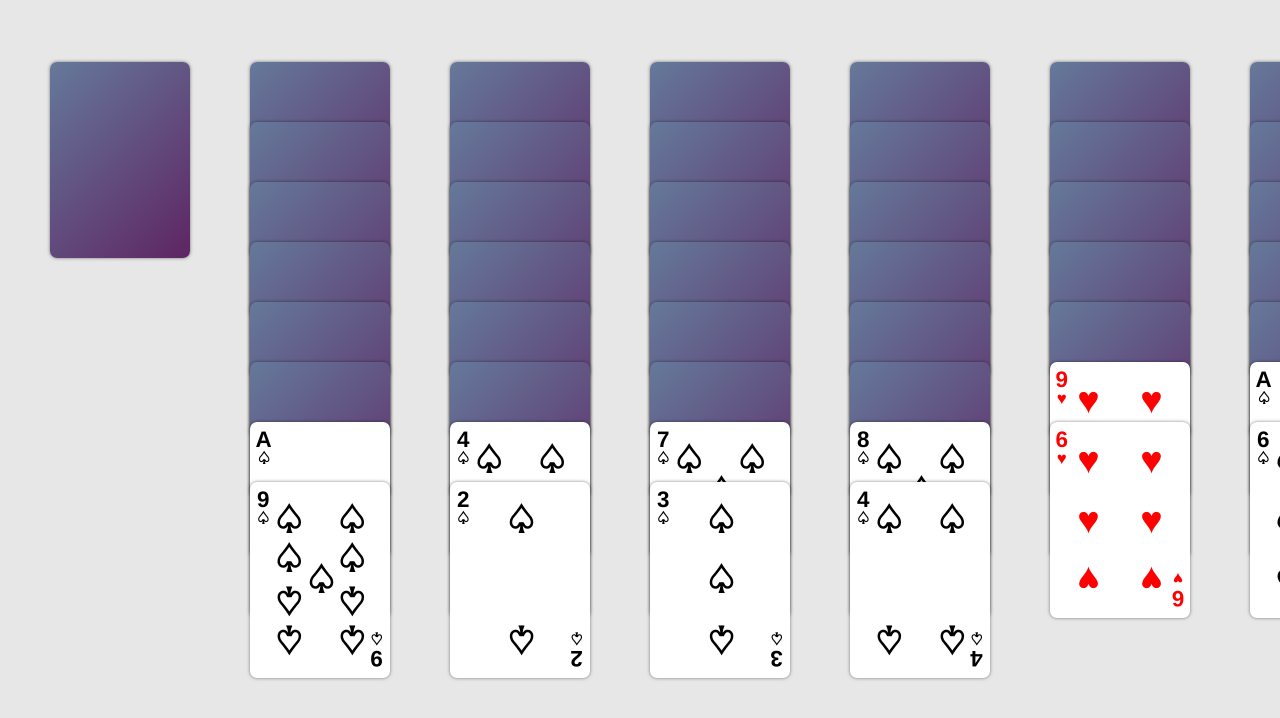
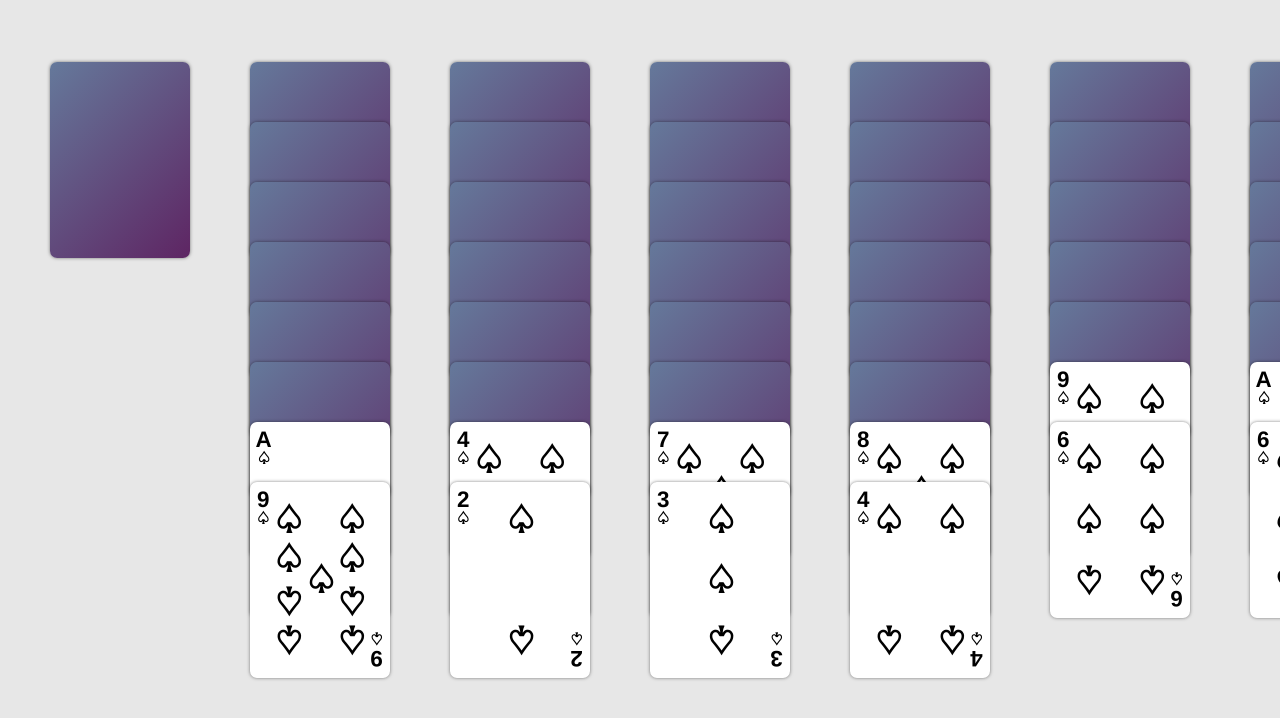
Before and after one commit to mestachs/besolitair, a React (Vite) app: page / in a window 1280 px wide. Both pictures are taken after a click on the element 120 px from the left and 160 px from the top of the page. Shown: the top 718 px of the page. Built offline with nearby package versions, Linux system fonts and the light colour scheme.

Commit message:
Implements move to first possible move on click

```diff
--- a/src/App.jsx
+++ b/src/App.jsx
@@ -85,11 +85,60 @@ const toGame = (cards) => {
   };
 };
 
+const cloneGame = (game) => JSON.parse(JSON.stringify(game));
+
+const lastCard = (deck) => deck.cards[deck.cards.length - 1];
+
+const possibleMoves = (card, game) => {
+  const moves = [];
+  if (card.visible) {
+    for (let deck of game.decks) {
+      const cardIndex = deck.cards.findIndex((c) => c.id === card.id);
+      if (cardIndex >= 0) {
+        const playableDecks = game.decks.filter((deck) => {
+          const candidateCard = lastCard(deck);
+          if (candidateCard == undefined) {
+            return true;
+          }
+          if (candidateCard.rank - 1 == card.rank) {
+            return true;
+          }
+        });
+
+        playableDecks.forEach((targetDeck) =>
+          moves.push({
+            card: card,
+            sourceDeck: deck,
+            sourceCardIndex: cardIndex,
+            targetDeck: targetDeck,
+          })
+        );
+      }
+    }
+  }
+  return moves;
+};
+
+const moveCard = (game, move) => {
+  debugger;
+  const newgame = cloneGame(game);
+  const sourceDeck = newgame.decks[move.sourceDeck.id];
+  const movedCards = sourceDeck.cards.slice(move.sourceCardIndex);
+  sourceDeck.cards = sourceDeck.cards.slice(0, move.sourceCardIndex);
+  const last = lastCard(sourceDeck);
+  if (last) {
+    last.visible = true;
+  }
+  movedCards.forEach((c) => newgame.decks[move.targetDeck.id].cards.push(c));
+  debugger;
+  return newgame;
+};
+
 function App() {
-  const [game, setGame] = useState(toGame(shuffle(generateSpideCards(2))));
+  const [game, setGame] = useState(toGame(shuffle(generateSpideCards(1))));
 
   const distributeRemainingCards = () => {
-    const newGame = JSON.parse(JSON.stringify(game));
+    const newGame = cloneGame(game);
 
     const cards = newGame.remaingCards;
     for (let deckIndex = 0; deckIndex < 10; deckIndex++) {
@@ -99,6 +148,14 @@ function App() {
       }
     }
     setGame(newGame);
+  };
+
+  const onClickCard = (card) => {
+    const moves = possibleMoves(card, game);
+    if (moves.length > 0) {
+      const newGame = moveCard(game, moves[0]);
+      setGame(newGame);
+    }
   };
   return (
     <div id="table">
@@ -113,13 +170,21 @@ function App() {
         {game.decks.map((deck, index) => {
           return (
             <Deck key={deck.id} deck={index}>
-              {deck.cards.map((card) => {
-                return (
-                  <>
-                    <Card key={card.id} {...card}></Card>
-                  </>
-                );
-              })}
+              {deck.cards
+                .map((card) => {
+                  return (
+                    <>
+                      <Card
+                        key={card.id}
+                        {...card}
+                        onClick={onClickCard}
+                      ></Card>
+                    </>
+                  );
+                })
+                .concat(
+                  deck.cards.length == 0 ? [<Card disabled={true} />] : []
+                )}
             </Deck>
           );
         })}
--- a/src/components/Card.jsx
+++ b/src/components/Card.jsx
@@ -31,7 +31,6 @@ const ranks = { 11: "J", 12: "Q", 13: "K", 1: "A" };
 const scale = "scale(0.7, 0.7)";
 
 const Card = ({ id, suit, rank, visible, disabled, onClick }) => {
-  debugger;
   const suite = suites[suit];
   const rankLabel = ranks[rank] || rank;
 
@@ -42,17 +41,17 @@ const Card = ({ id, suit, rank, visible, disabled, onClick }) => {
   if (disabled) {
     return (
       <div
-        class="card"
+        className="card"
         style={{
           transform: scale,
         }}
       >
-        <div class="corner top">
+        <div className="corner top">
           <span className="suite" style={{ fontSize: "500%", filter: "grayscale(100%)"}}>
             {"\u26d4"}
           </span>
         </div>
-        <div class="corner bottom">
+        <div className="corner bottom">
           <span className="suite" style={{ fontSize: "500%", filter: "grayscale(100%)"}}>
             {"\u26d4"}
           </span>
@@ -64,7 +63,7 @@ const Card = ({ id, suit, rank, visible, disabled, onClick }) => {
   if (!visible) {
     return (
       <div
-        class="card"
+      className="card"
         onClick={handleClick}
         style={{
           background: "linear-gradient(135deg, #65799b 0%,#5e2563 100%)",
@@ -80,117 +79,117 @@ const Card = ({ id, suit, rank, visible, disabled, onClick }) => {
 
   return (
     <div onClick={handleClick}>
-      <div class="card" style={{ color: suite.color, transform: scale }}>
-        <div class="front">
-          <div class="corner top">
-            <span class="number">{rankLabel}</span>
-            <span class="suite">{suite.symbol}</span>
+      <div className="card" style={{ color: suite.color, transform: scale }}>
+        <div className="front">
+          <div className="corner top">
+            <span className="number">{rankLabel}</span>
+            <span className="suite">{suite.symbol}</span>
           </div>
 
           {rank == 2 && (
             <>
-              <span class="suit top_center">{suite.symbol}</span>
-              <span class="suit bottom_center">{suite.symbol}</span>
+              <span className="suit top_center">{suite.symbol}</span>
+              <span className="suit bottom_center">{suite.symbol}</span>
             </>
           )}
 
           {rank == 3 && (
             <>
-              <span class="suit top_center">{suite.symbol}</span>
-              <span class="suit middle_center">{suite.symbol}</span>
-              <span class="suit bottom_center">{suite.symbol}</span>
+              <span className="suit top_center">{suite.symbol}</span>
+              <span className="suit middle_center">{suite.symbol}</span>
+              <span className="suit bottom_center">{suite.symbol}</span>
             </>
           )}
           {rank == 4 && (
             <>
-              <span class="suit top_left">{suite.symbol}</span>
-              <span class="suit top_right">{suite.symbol}</span>
-              <span class="suit bottom_left">{suite.symbol}</span>
-              <span class="suit bottom_right">{suite.symbol}</span>
+              <span className="suit top_left">{suite.symbol}</span>
+              <span className="suit top_right">{suite.symbol}</span>
+              <span className="suit bottom_left">{suite.symbol}</span>
+              <span className="suit bottom_right">{suite.symbol}</span>
             </>
           )}
           {rank == 5 && (
             <>
-              <span class="suit top_left">{suite.symbol}</span>
-              <span class="suit top_right">{suite.symbol}</span>
-              <span class="suit middle_center">{suite.symbol}</span>
-              <span class="suit bottom_left">{suite.symbol}</span>
-              <span class="suit bottom_right">{suite.symbol}</span>
+              <span className="suit top_left">{suite.symbol}</span>
+              <span className="suit top_right">{suite.symbol}</span>
+              <span className="suit middle_center">{suite.symbol}</span>
+              <span className="suit bottom_left">{suite.symbol}</span>
+              <span className="suit bottom_right">{suite.symbol}</span>
             </>
           )}
 
           {rank == 6 && (
             <>
-              <span class="suit top_left">{suite.symbol}</span>
-              <span class="suit top_right">{suite.symbol}</span>
-              <span class="suit middle_left">{suite.symbol}</span>
-              <span class="suit middle_right">{suite.symbol}</span>
-              <span class="suit bottom_left">{suite.symbol}</span>
-              <span class="suit bottom_right">{suite.symbol}</span>
+              <span className="suit top_left">{suite.symbol}</span>
+              <span className="suit top_right">{suite.symbol}</span>
+              <span className="suit middle_left">{suite.symbol}</span>
+              <span className="suit middle_right">{suite.symbol}</span>
+              <span className="suit bottom_left">{suite.symbol}</span>
+              <span className="suit bottom_right">{suite.symbol}</span>
             </>
           )}
 
           {rank == 7 && (
             <>
-              <span class="suit top_left">{suite.symbol}</span>
-              <span class="suit top_right">{suite.symbol}</span>
-              <span class="suit middle_left">{suite.symbol}</span>
-              <span class="suit middle_top">{suite.symbol}</span>
-              <span class="suit middle_right">{suite.symbol}</span>
-              <span class="suit bottom_left">{suite.symbol}</span>
-              <span class="suit bottom_right">{suite.symbol}</span>
+              <span className="suit top_left">{suite.symbol}</span>
+              <span className="suit top_right">{suite.symbol}</span>
+              <span className="suit middle_left">{suite.symbol}</span>
+              <span className="suit middle_top">{suite.symbol}</span>
+              <span className="suit middle_right">{suite.symbol}</span>
+              <span className="suit bottom_left">{suite.symbol}</span>
+              <span className="suit bottom_right">{suite.symbol}</span>
             </>
           )}
           {rank == 8 && (
             <>
-              <span class="suit top_left">{suite.symbol}</span>
-              <span class="suit top_right">{suite.symbol}</span>
-              <span class="suit middle_left">{suite.symbol}</span>
-              <span class="suit middle_top">{suite.symbol}</span>
-              <span class="suit middle_right">{suite.symbol}</span>
-              <span class="suit middle_bottom">{suite.symbol}</span>
-              <span class="suit bottom_left">{suite.symbol}</span>
-              <span class="suit bottom_right">{suite.symbol}</span>
+              <span className="suit top_left">{suite.symbol}</span>
+              <span className="suit top_right">{suite.symbol}</span>
+              <span className="suit middle_left">{suite.symbol}</span>
+              <span className="suit middle_top">{suite.symbol}</span>
+              <span className="suit middle_right">{suite.symbol}</span>
+              <span className="suit middle_bottom">{suite.symbol}</span>
+              <span className="suit bottom_left">{suite.symbol}</span>
+              <span className="suit bottom_right">{suite.symbol}</span>
             </>
           )}
 
           {rank == 9 && (
             <>
-              <span class="suit top_left">{suite.symbol}</span>
-              <span class="suit top_right">{suite.symbol}</span>
+              <span className="suit top_left">{suite.symbol}</span>
+              <span className="suit top_right">{suite.symbol}</span>
 
-              <span class="suit middle_top_left">{suite.symbol}</span>
-              <span class="suit middle_center">{suite.symbol}</span>
-              <span class="suit middle_top_right">{suite.symbol}</span>
-              <span class="suit bottom_left">{suite.symbol}</span>
-              <span class="suit bottom_right">{suite.symbol}</span>
-              <span class="suit middle_bottom_left">{suite.symbol}</span>
-              <span class="suit middle_bottom_right">{suite.symbol}</span>
+              <span className="suit middle_top_left">{suite.symbol}</span>
+              <span className="suit middle_center">{suite.symbol}</span>
+              <span className="suit middle_top_right">{suite.symbol}</span>
+              <span className="suit bottom_left">{suite.symbol}</span>
+              <span className="suit bottom_right">{suite.symbol}</span>
+              <span className="suit middle_bottom_left">{suite.symbol}</span>
+              <span className="suit middle_bottom_right">{suite.symbol}</span>
             </>
           )}
           {rank == 10 && (
             <>
-              <span class="suit top_left">{suite.symbol}</span>
-              <span class="suit top_right">{suite.symbol}</span>
+              <span className="suit top_left">{suite.symbol}</span>
+              <span className="suit top_right">{suite.symbol}</span>
 
-              <span class="suit middle_top_left">{suite.symbol}</span>
-              <span class="suit middle_top_center">{suite.symbol}</span>
-              <span class="suit middle_top_right">{suite.symbol}</span>
-              <span class="suit bottom_left">{suite.symbol}</span>
-              <span class="suit bottom_right">{suite.symbol}</span>
-              <span class="suit middle_bottom_center">{suite.symbol}</span>
-              <span class="suit middle_bottom_left">{suite.symbol}</span>
-              <span class="suit middle_bottom_right">{suite.symbol}</span>
+              <span className="suit middle_top_left">{suite.symbol}</span>
+              <span className="suit middle_top_center">{suite.symbol}</span>
+              <span className="suit middle_top_right">{suite.symbol}</span>
+              <span className="suit bottom_left">{suite.symbol}</span>
+              <span className="suit bottom_right">{suite.symbol}</span>
+              <span className="suit middle_bottom_center">{suite.symbol}</span>
+              <span className="suit middle_bottom_left">{suite.symbol}</span>
+              <span className="suit middle_bottom_right">{suite.symbol}</span>
             </>
           )}
-          {rank > 10 && <span class="suit middle_center">&#9827;</span>}
-          <div class="corner bottom">
-            <span class="number">{rankLabel}</span>
+          {rank > 10 && <span className="suit middle_center">&#9827;</span>}
+          <div className="corner bottom">
+            <span className="number">{rankLabel}</span>
             <span>{suite.symbol}</span>
           </div>
         </div>
 
-        <div class="back"></div>
+        <div className="back"></div>
       </div>
     </div>
   );
--- a/src/components/Deck.jsx
+++ b/src/components/Deck.jsx
@@ -5,6 +5,7 @@ const Deck = ({ deck, children }) => {
     <div style={{ display: "inline-block" }}>
       {children.map((c, index) => (
         <div
+          key={index}
           style={{
             position: "relative",
             top: -index * 220,
```
